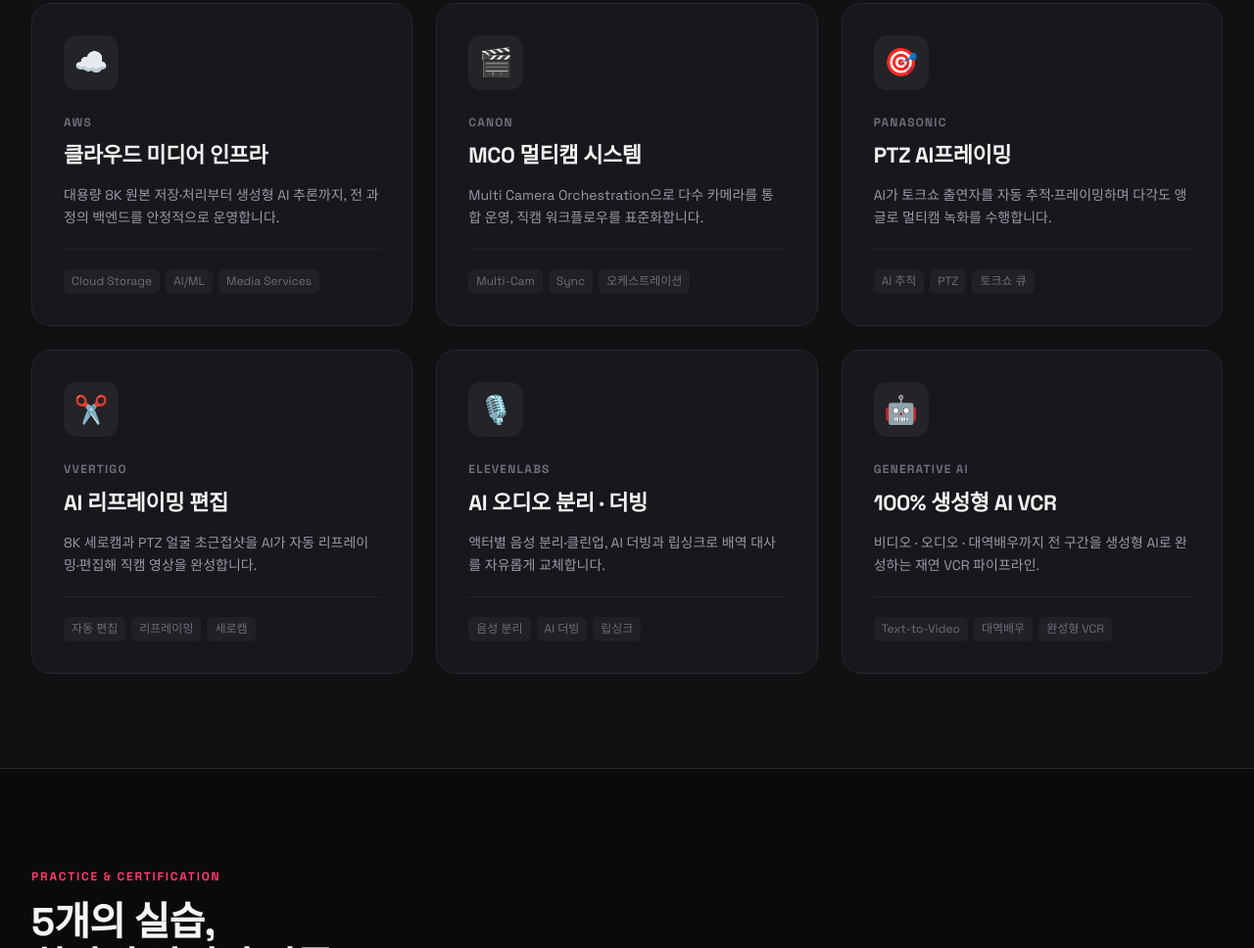
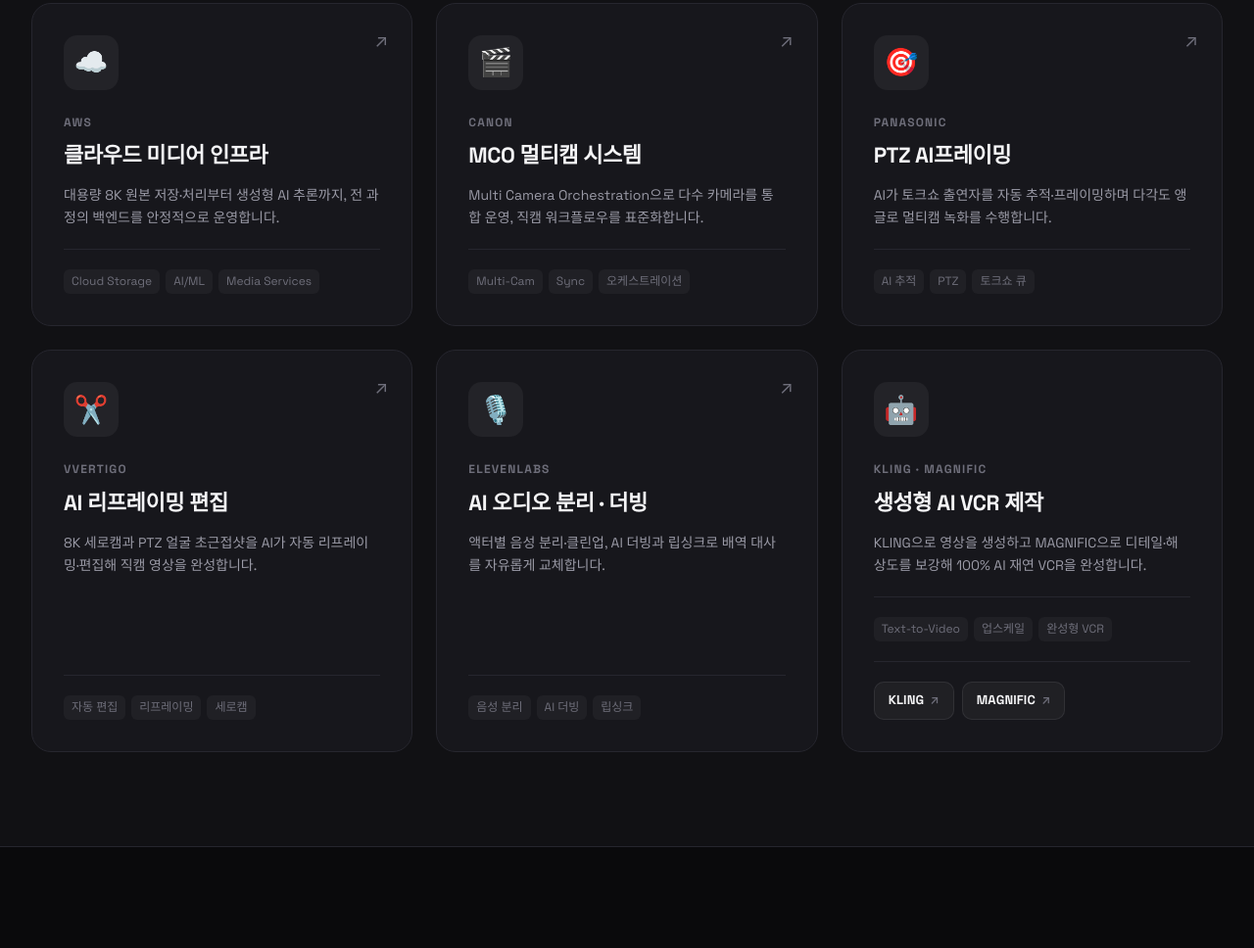
Before and after one commit to jnieah16-bot/ai-media-curriculum, a plain HTML site: page index.html in a window 1280 px wide. Shown: the part 5910-6878 px from the top of the page at 98% size. Drawn offline with Linux system fonts and the light colour scheme; a web font is replaced by a local one.

Commit message:
Make tech cards clickable; split generative AI card into KLING + MAGNIFIC links

```diff
--- a/index.html
+++ b/index.html
@@ -477,15 +477,44 @@
     background:var(--bg-3);border:1px solid var(--line);
     transition:all .4s;position:relative;overflow:hidden;
     display:flex;flex-direction:column;
+    text-decoration:none;color:inherit;
   }
   .tech-card::before{
     content:'';position:absolute;inset:0;
     background:var(--grad);opacity:0;transition:opacity .4s;
     z-index:0;
   }
+  a.tech-card::after{
+    content:'↗';position:absolute;top:24px;right:24px;
+    font-size:18px;color:var(--dim);
+    transition:all .3s ease;z-index:2;
+  }
   .tech-card:hover{transform:translateY(-6px);border-color:transparent}
   .tech-card:hover::before{opacity:.08}
+  a.tech-card:hover::after{color:var(--accent);transform:translate(3px,-3px)}
   .tech-card > *{position:relative;z-index:1}
+
+  .tech-links{
+    margin-top:20px;padding-top:20px;
+    border-top:1px solid var(--line);
+    display:flex;flex-wrap:wrap;gap:8px;
+  }
+  .tech-link-pill{
+    display:inline-flex;align-items:center;gap:6px;
+    padding:8px 14px;border-radius:10px;
+    background:rgba(255,255,255,0.04);
+    border:1px solid rgba(255,255,255,0.08);
+    font-size:13px;font-weight:600;letter-spacing:0.01em;
+    color:var(--text);text-decoration:none;
+    transition:all .25s ease;
+  }
+  .tech-link-pill .arr{color:var(--dim);font-size:12px;transition:all .25s}
+  .tech-link-pill:hover{
+    background:rgba(255,61,110,0.1);
+    border-color:rgba(255,61,110,0.4);
+    color:var(--accent);
+  }
+  .tech-link-pill:hover .arr{color:var(--accent);transform:translate(2px,-2px)}
 
   .tech-icon{
     width:56px;height:56px;border-radius:14px;
@@ -1048,52 +1077,60 @@
     </div>
 
     <div class="tech-grid">
-      <div class="tech-card reveal">
+      <a class="tech-card reveal" href="https://aws.amazon.com/" target="_blank" rel="noopener noreferrer" aria-label="AWS 홈페이지 열기">
         <div class="tech-icon">☁️</div>
         <div class="tech-brand">AWS</div>
         <div class="tech-name">클라우드 미디어 인프라</div>
         <div class="tech-desc">대용량 8K 원본 저장·처리부터 생성형 AI 추론까지, 전 과정의 백엔드를 안정적으로 운영합니다.</div>
         <div class="tech-spec"><span>Cloud Storage</span><span>AI/ML</span><span>Media Services</span></div>
-      </div>
+      </a>
 
-      <div class="tech-card reveal">
+      <a class="tech-card reveal" href="https://www.canon.com/" target="_blank" rel="noopener noreferrer" aria-label="Canon 홈페이지 열기">
         <div class="tech-icon">🎬</div>
         <div class="tech-brand">Canon</div>
         <div class="tech-name">MCO 멀티캠 시스템</div>
         <div class="tech-desc">Multi Camera Orchestration으로 다수 카메라를 통합 운영, 직캠 워크플로우를 표준화합니다.</div>
         <div class="tech-spec"><span>Multi-Cam</span><span>Sync</span><span>오케스트레이션</span></div>
-      </div>
+      </a>
 
-      <div class="tech-card reveal">
+      <a class="tech-card reveal" href="https://connect.panasonic.com/" target="_blank" rel="noopener noreferrer" aria-label="Panasonic Connect 홈페이지 열기">
         <div class="tech-icon">🎯</div>
         <div class="tech-brand">Panasonic</div>
         <div class="tech-name">PTZ AI프레이밍</div>
         <div class="tech-desc">AI가 토크쇼 출연자를 자동 추적·프레이밍하며 다각도 앵글로 멀티캠 녹화를 수행합니다.</div>
         <div class="tech-spec"><span>AI 추적</span><span>PTZ</span><span>토크쇼 큐</span></div>
-      </div>
+      </a>
 
-      <div class="tech-card reveal">
+      <a class="tech-card reveal" href="https://vvertigo.com/" target="_blank" rel="noopener noreferrer" aria-label="VVERTIGO 홈페이지 열기">
         <div class="tech-icon">✂️</div>
         <div class="tech-brand">VVERTIGO</div>
         <div class="tech-name">AI 리프레이밍 편집</div>
         <div class="tech-desc">8K 세로캠과 PTZ 얼굴 초근접샷을 AI가 자동 리프레이밍·편집해 직캠 영상을 완성합니다.</div>
         <div class="tech-spec"><span>자동 편집</span><span>리프레이밍</span><span>세로캠</span></div>
-      </div>
+      </a>
 
-      <div class="tech-card reveal">
+      <a class="tech-card reveal" href="https://elevenlabs.io/" target="_blank" rel="noopener noreferrer" aria-label="ElevenLabs 홈페이지 열기">
         <div class="tech-icon">🎙️</div>
         <div class="tech-brand">ElevenLabs</div>
         <div class="tech-name">AI 오디오 분리 · 더빙</div>
         <div class="tech-desc">액터별 음성 분리·클린업, AI 더빙과 립싱크로 배역 대사를 자유롭게 교체합니다.</div>
         <div class="tech-spec"><span>음성 분리</span><span>AI 더빙</span><span>립싱크</span></div>
-      </div>
+      </a>
 
       <div class="tech-card reveal">
         <div class="tech-icon">🤖</div>
-        <div class="tech-brand">Generative AI</div>
-        <div class="tech-name">100% 생성형 AI VCR</div>
-        <div class="tech-desc">비디오 · 오디오 · 대역배우까지 전 구간을 생성형 AI로 완성하는 재연 VCR 파이프라인.</div>
-        <div class="tech-spec"><span>Text-to-Video</span><span>대역배우</span><span>완성형 VCR</span></div>
+        <div class="tech-brand">KLING · MAGNIFIC</div>
+        <div class="tech-name">생성형 AI VCR 제작</div>
+        <div class="tech-desc">KLING으로 영상을 생성하고 MAGNIFIC으로 디테일·해상도를 보강해 100% AI 재연 VCR을 완성합니다.</div>
+        <div class="tech-spec"><span>Text-to-Video</span><span>업스케일</span><span>완성형 VCR</span></div>
+        <div class="tech-links">
+          <a class="tech-link-pill" href="https://www.klingai.com/" target="_blank" rel="noopener noreferrer">
+            KLING <span class="arr">↗</span>
+          </a>
+          <a class="tech-link-pill" href="https://magnific.ai/" target="_blank" rel="noopener noreferrer">
+            MAGNIFIC <span class="arr">↗</span>
+          </a>
+        </div>
       </div>
     </div>
   </div>
```
